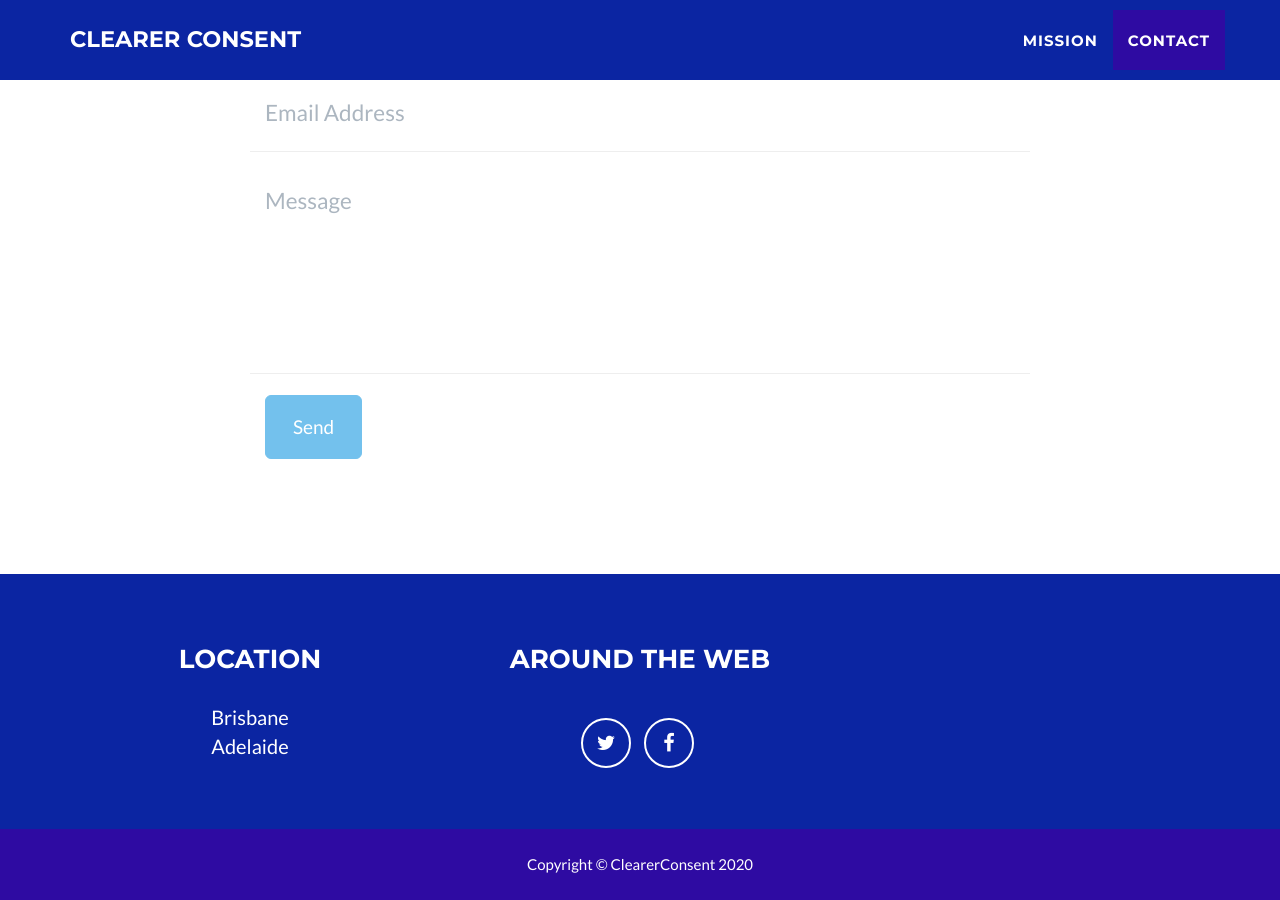
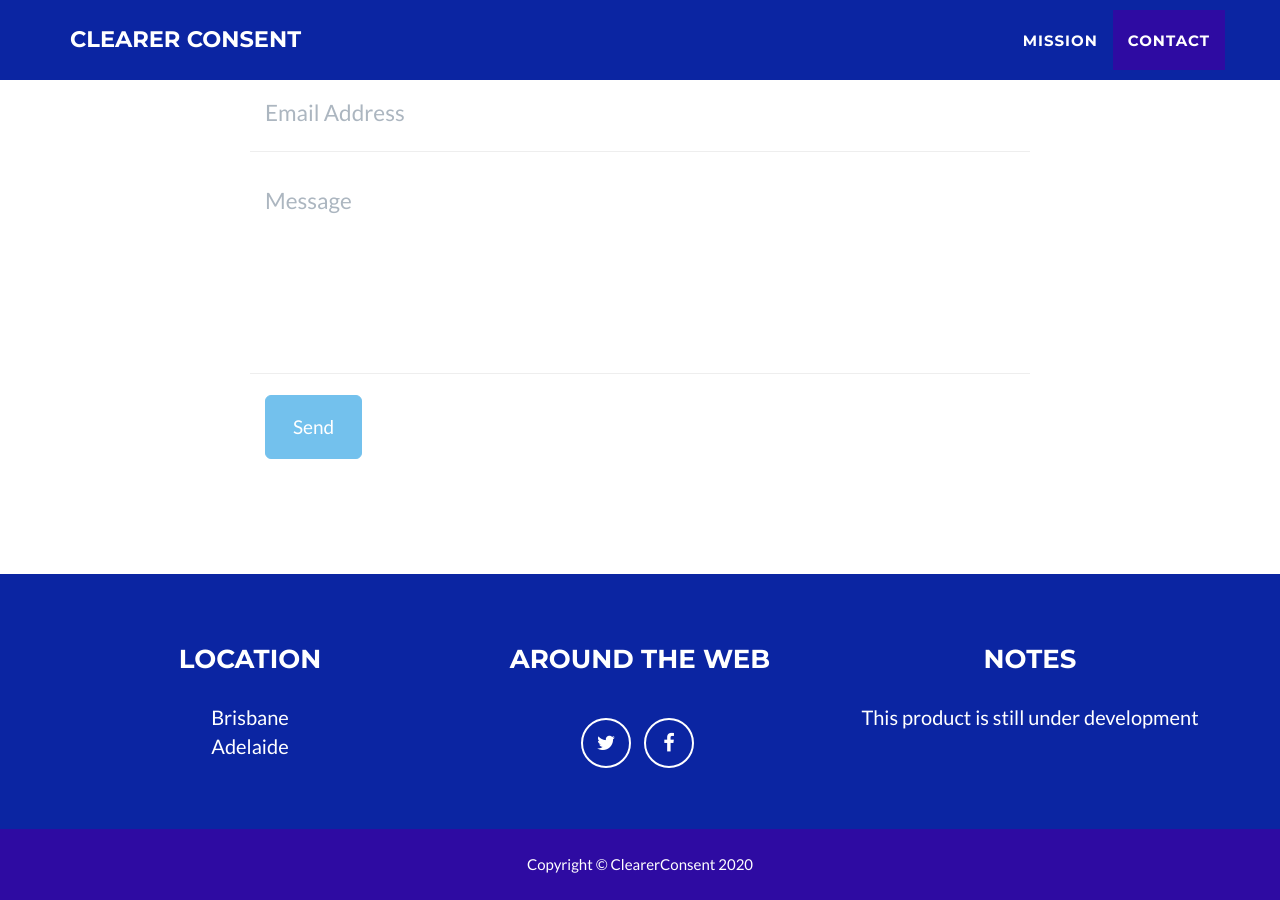
Before and after one commit to ClearerConsent/ClearerConsent.github.io, a Jekyll site: the page built from index.html, in a window 1280 px wide and 900 px high, scrolled down 1509 px. Built offline with Jekyll 4.4.1, drawn with Linux system fonts in a browser that asks for light colours.

Commit message:
Editing footer

```diff
--- a/_config.yml
+++ b/_config.yml
@@ -35,7 +35,9 @@ footer:
   copyright: ClearerConsent
   location: Location
   social: Around the Web
-  credits: Credits
+  note: Notes
+
+notes: "This product is still under development"
 
 # Social networks usernames (many more available: google-plus, flickr, dribbble, pinterest, instagram, tumblr, linkedin, etc.)
 social:
--- a/_includes/footer.html
+++ b/_includes/footer.html
@@ -21,10 +21,10 @@
 		                    {% endfor %}
                         </ul>
                     </div>
-                  <!--   <div class="footer-col col-md-4">
-                        <h3>{{ site.footer.credits }}</h3>
-                        <p>{{ site.credits }}</p>
-                    </div> -->
+                    <div class="footer-col col-md-4">
+                        <h3>{{ site.footer.note }}</h3>
+                        <p>{{ site.notes }}</p>
+                    </div>
                 </div>
             </div>
         </div>
```
